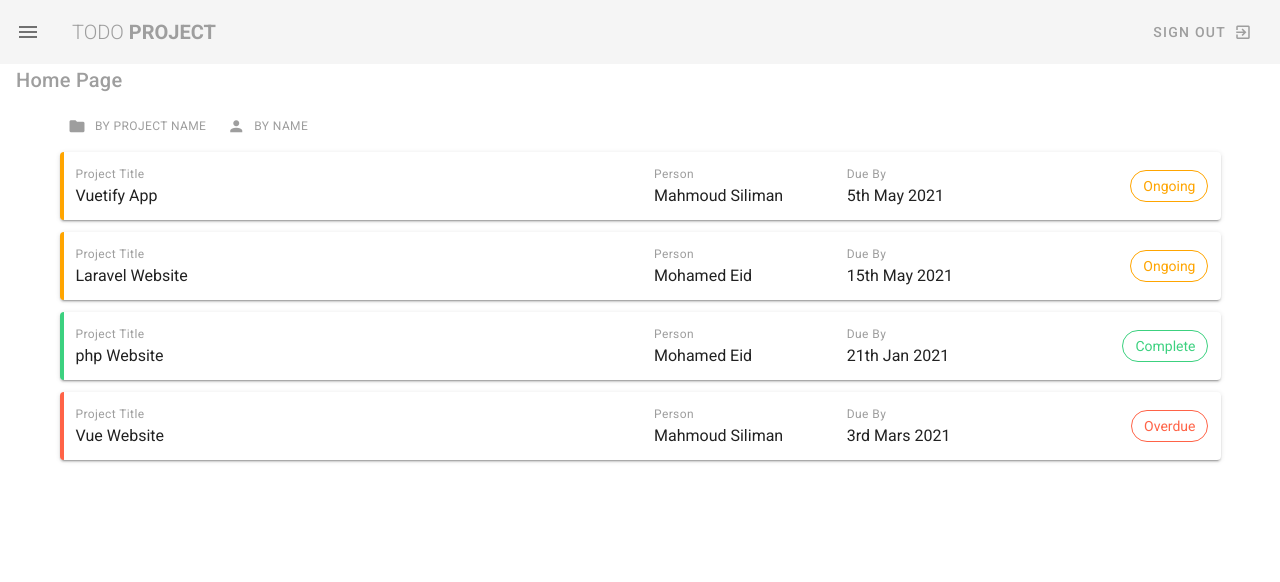
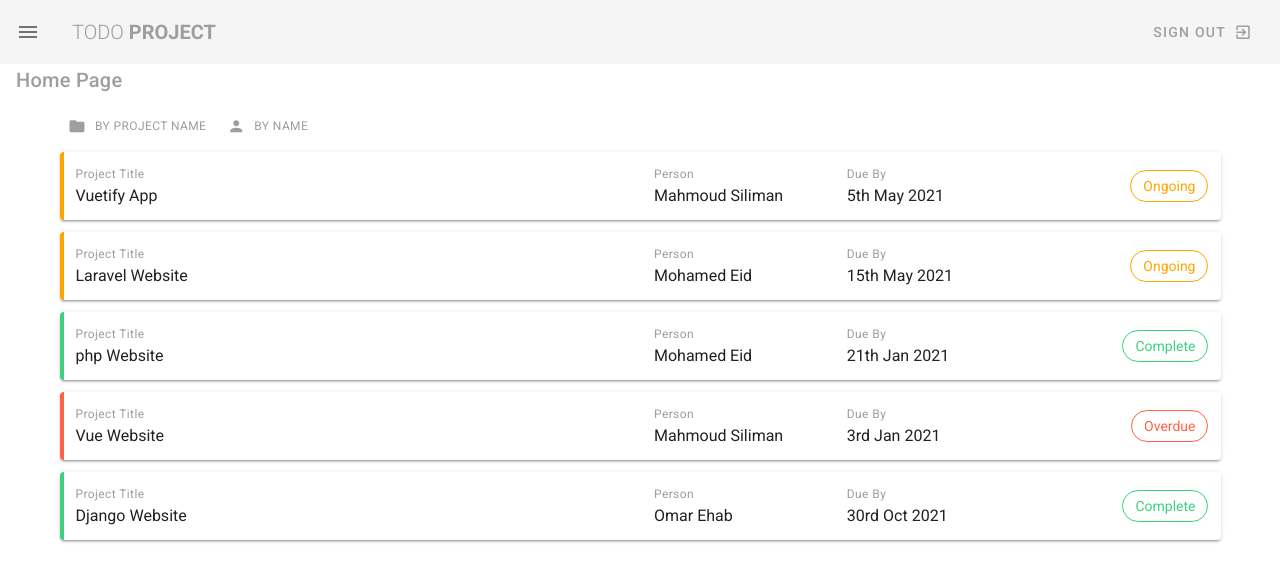
Before and after one commit to mahmoudsiliman75/todo-project, a Vue app: page / in a window 1280 px wide. Shown: the top 582 px of the page. Built offline with nearby package versions, Linux system fonts and the light colour scheme.

Commit message:
add another project card

```diff
--- a/src/views/Dashboard.vue
+++ b/src/views/Dashboard.vue
@@ -50,7 +50,8 @@ export default {
         { title: 'Vuetify App', person: 'Mahmoud Siliman', due: '5th May 2021', status: 'Ongoing', content: 'Lorem ipsum dolor sit amet consectetur adipisicing elit. Molestiae eos quasi, nam asperiores possimus ad placeat vel id facilis nemo maxime, odit vero enim suscipit aut ea ipsam aspernatur explicabo.' },
         { title: 'Laravel Website', person: 'Mohamed Eid', due: '15th May 2021', status: 'Ongoing', content: 'Lorem ipsum dolor sit amet consectetur adipisicing elit. Molestiae eos quasi, nam asperiores possimus ad placeat vel id facilis nemo maxime, odit vero enim suscipit aut ea ipsam aspernatur explicabo.' },
         { title: 'php Website', person: 'Mohamed Eid', due: '21th Jan 2021', status: 'Complete', content: 'Lorem ipsum dolor sit amet consectetur adipisicing elit. Molestiae eos quasi, nam asperiores possimus ad placeat vel id facilis nemo maxime, odit vero enim suscipit aut ea ipsam aspernatur explicabo.' },
-        { title: 'Vue Website', person: 'Mahmoud Siliman', due: '3rd Mars 2021', status: 'Overdue', content: 'Lorem ipsum dolor sit amet consectetur adipisicing elit. Molestiae eos quasi, nam asperiores possimus ad placeat vel id facilis nemo maxime, odit vero enim suscipit aut ea ipsam aspernatur explicabo.' },
+        { title: 'Vue Website', person: 'Mahmoud Siliman', due: '3rd Jan 2021', status: 'Overdue', content: 'Lorem ipsum dolor sit amet consectetur adipisicing elit. Molestiae eos quasi, nam asperiores possimus ad placeat vel id facilis nemo maxime, odit vero enim suscipit aut ea ipsam aspernatur explicabo.' },
+        { title: 'Django Website', person: 'Omar Ehab', due: '30rd Oct 2021', status: 'Complete', content: 'Lorem ipsum dolor sit amet consectetur adipisicing elit. Molestiae eos quasi, nam asperiores possimus ad placeat vel id facilis nemo maxime, odit vero enim suscipit aut ea ipsam aspernatur explicabo.' },
       ],
     };
   },
```
